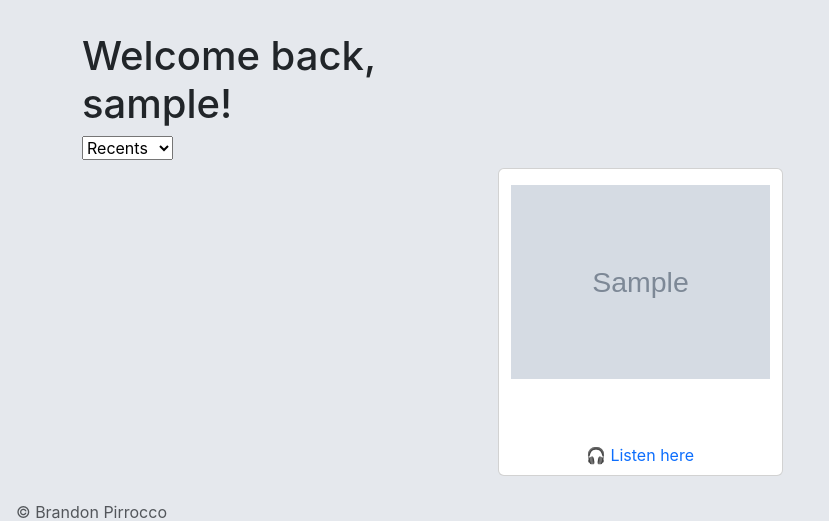
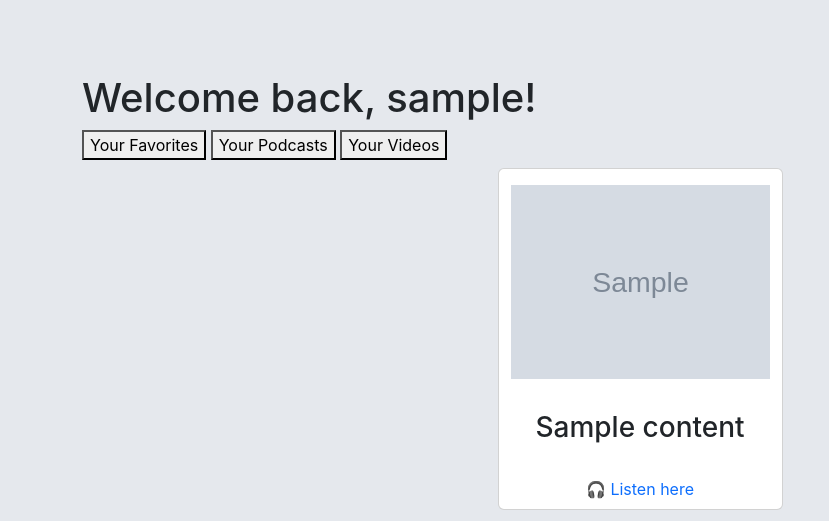
Before and after one commit to bpirrocco/Jomboy-Media-Content-Aggregator, a Django app: page /dashboard/ in a window 1280 px wide. Shown: the part 89-610 px from the top of the page, without its empty margins (0-829 px from the left). Run offline with Django 3.2, Linux system fonts and the light colour scheme; a user stored in the database is signed in; tables that the repository leaves empty hold one stand-in row (values such as "Sample post"); grey boxes marked "Sample" are stand-in pictures.

Commit message:
Finish setting up favorites dashborad

```diff
--- a/podcasts/templates/dashboard/dashboard.html
+++ b/podcasts/templates/dashboard/dashboard.html
@@ -7,13 +7,16 @@
 <main class="container flex-grow-1 align-items-center" id="main">
 
     <div class="row" id="headline">
-        <div class="col-5">
+        <div class="col-6">
             <h1>Welcome back, {{ user.username|default:'Guest' }}!</h1>
-            <select name="dashboard" id="dashboard">
+            <!-- <select name="dashboard" id="dashboard">
                 <option value="recents">Recents</option>
                 <option value="favorites">Favorites</option>
                 <option value="discover">Discover</option>
-            </select>
+            </select> -->
+            <button>Your Favorites</button>
+            <button>Your Podcasts</button>
+            <button>Your Videos</button>
         </div>
     </div>
 
@@ -25,11 +28,11 @@
                     <img
                     src="{{ favorite.image }}"
                     class="img-fluid ml-3 my-3"
-                    alt="{{ favorite.podcast_name }}"
+                    alt="{{ favorite.name }}"
                     />
                 </div>
                 <div class="card-body">
-                    <h3 class="card-title">{{ favorite.title }}</h3>
+                    <h3 class="card-title">{{ favorite.name }}</h3>
                     <!-- <p class="card-text">{{ episode.description }}</p> -->
                 </div>
                 <div class="card-footer" style="border: none; background-color: white;">
```
